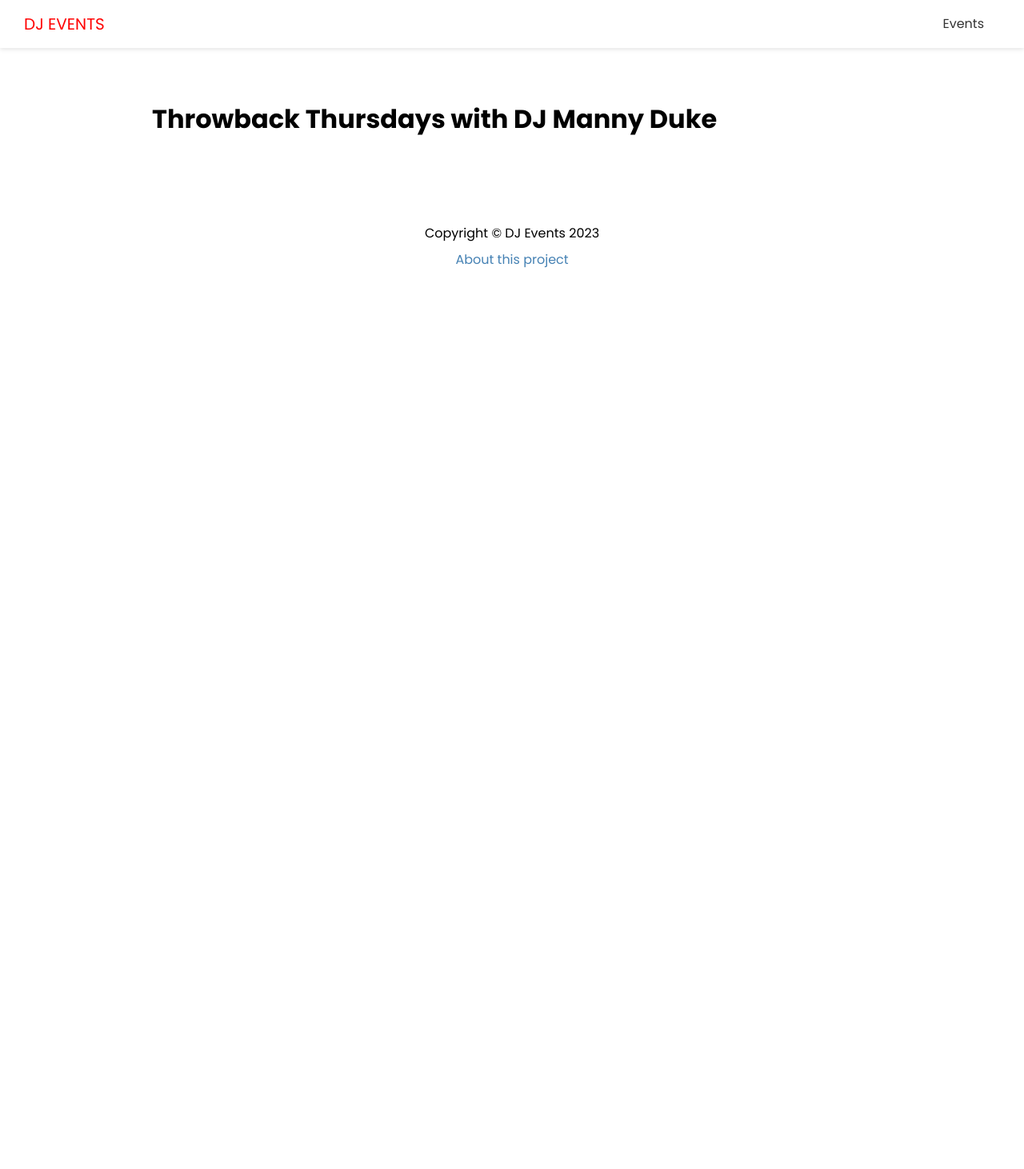
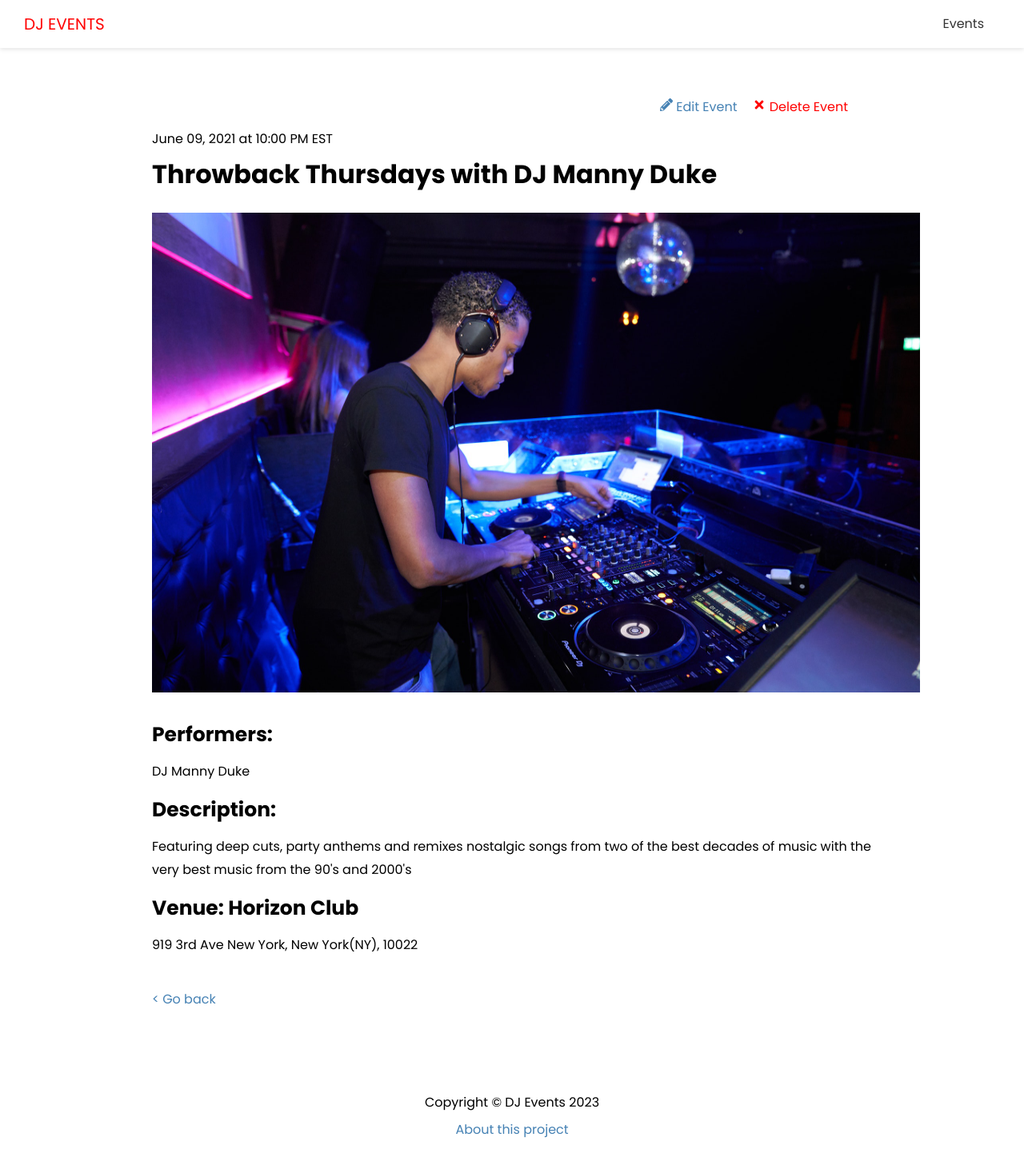
Before and after one commit to AndradaVonica/next.js-traversy, a Next.js app: page /events/throwback-thursdays-with-dj-manny-duke in a window 1280 px wide. Shown: the top 1462 px of the page at 80% size. Before the commit the page ends 800 px from the top, so only its background shows below. Built offline with nearby package versions, Linux system fonts and the light colour scheme; no server answers.

Commit message:
Create single page event

```diff
--- a/package.json
+++ b/package.json
@@ -13,6 +13,7 @@
     "eslint-config-next": "13.2.3",
     "next": "13.2.3",
     "react": "18.2.0",
-    "react-dom": "18.2.0"
+    "react-dom": "18.2.0",
+    "react-icons": "^4.8.0"
   }
 }
--- a/pages/events/[slug].js
+++ b/pages/events/[slug].js
@@ -1,15 +1,56 @@
-import { useRouter } from "next/router"
+// import { useRouter } from "next/router"
 import Layout from "@/components/Layout"
 import { API_URL } from "@/config/index"
+import styles from "@/styles/Event.module.css"
+import Link from "next/link"
+import Image from "next/image"
+import { FaPencilAlt, FaTimes } from "react-icons/fa"
 
 
 export default function EventPage({ evt }) {
+
+    const deleteEvent = (e) => {
+        console.log('delete');
+    }
     return (
         <Layout>
-            <h1>{ evt.name }</h1>
+            <div className={ styles.event } >
+                <div className={ styles.controls }>
+                    <Link href={ `/events/edit/${ evt.id }` } legacyBehavior>
+                        <a>
+                            <FaPencilAlt /> Edit Event
+                        </a>
+                    </ Link>
+                    <a href="#" className={ styles.delete } onClick={ deleteEvent }>
+                        <FaTimes /> Delete Event
+                    </a>
+                </div>
+                <span>
+                    { evt.date } at { evt.time }
+                </span>
+                <h1>{ evt.name }</h1>
+                { evt.image && (
+                    <div className={ styles.image }>
+                        <Image src={ evt.image } width={ 960 } height={ 600 } />
+                    </div>
+                ) }
+                <h3>Performers:</h3>
+                <p> { evt.performers }</p>
+                <h3> Description:</h3>
+                <p>{ evt.description }</p>
+                <h3>Venue: { evt.venue }</h3>
+                <p>{ evt.address }</p>
+
+                <Link href='/events' legacyBehavior>
+                    <a className={ styles.back } >
+                        { '<' } Go back
+                </a>
+                </Link>
+            </div>
         </Layout>
     )
 }
+
 
 export async function getStaticPaths() {
     const res = await fetch(`${ API_URL }/api/events`)
--- /dev/null
+++ b/styles/Event.module.css
@@ -0,0 +1,32 @@
+.event {
+  position: relative;
+  padding-top: 40px;
+}
+
+.event h3 {
+  font-size: 25px;
+}
+
+.event p {
+  margin: 10px 0;
+}
+
+.image {
+  margin-bottom: 20px;
+}
+
+.controls {
+  position: absolute;
+  right: 30px;
+  top: 0;
+}
+
+.delete {
+  margin-left: 20px;
+  color: red;
+}
+
+.back {
+  display: block;
+  margin-top: 40px;
+}
```
Also changed, not shown: 1 other file (tests, documents, lock files or other folders).
